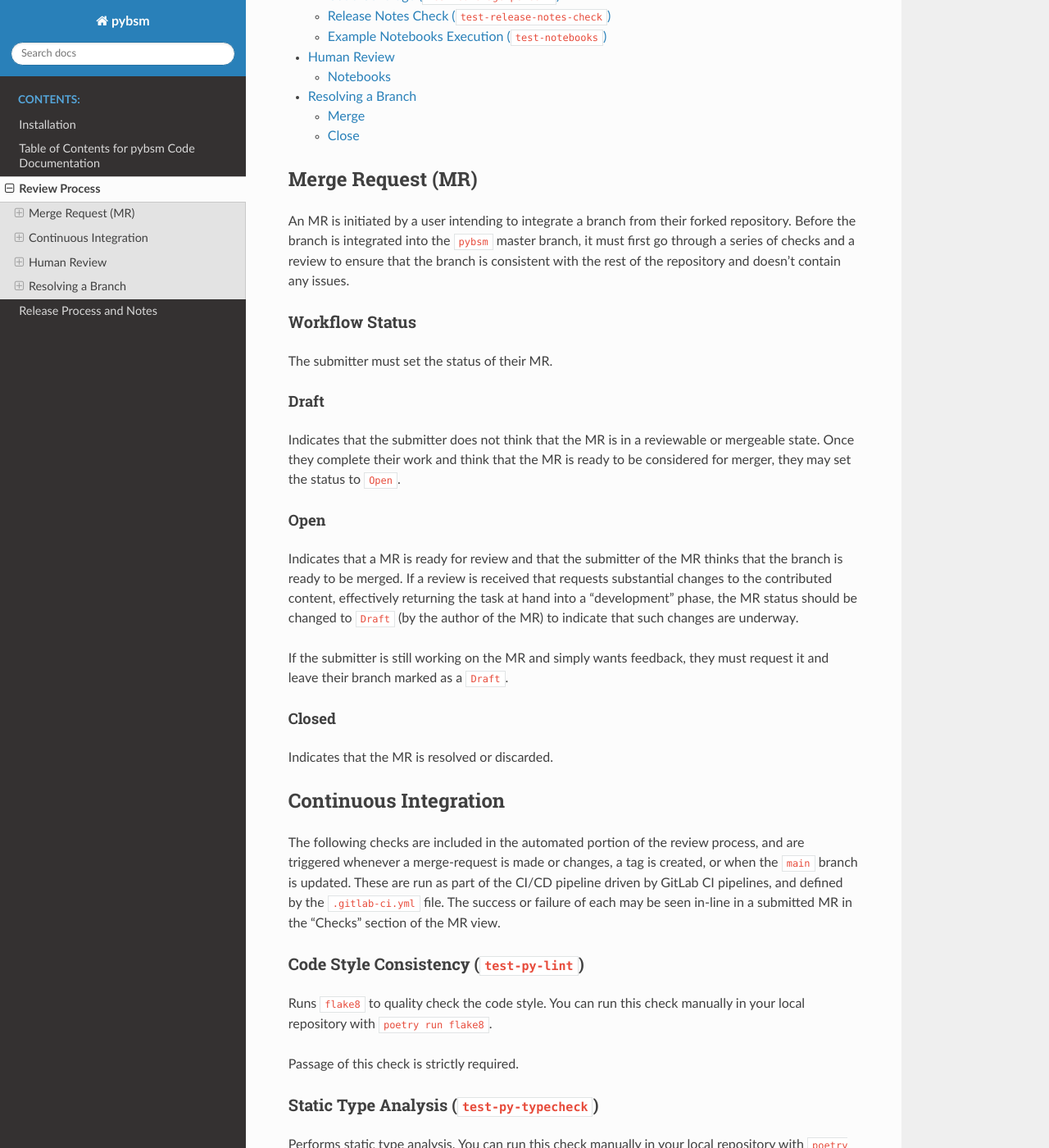
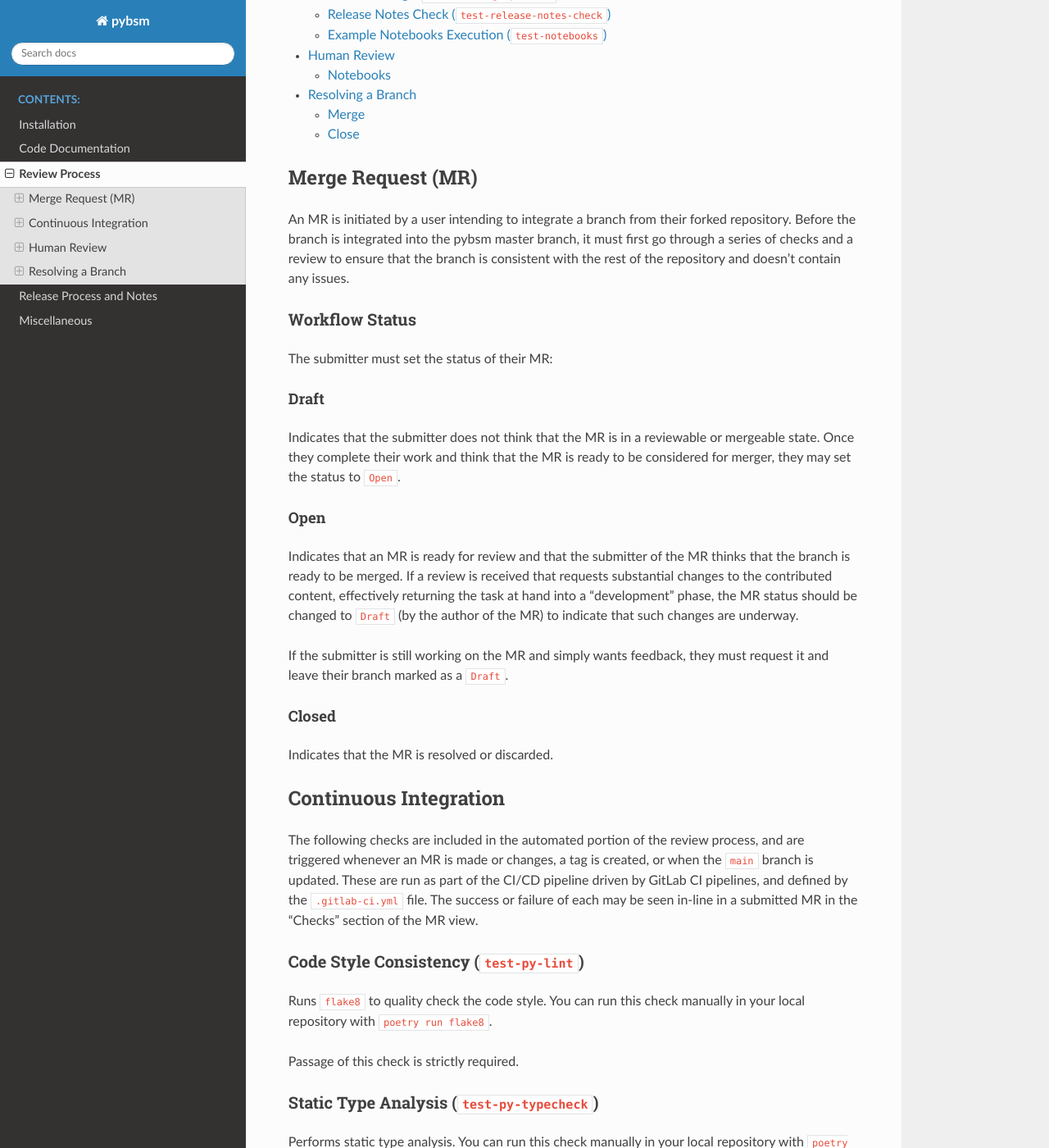
Before and after one commit to Kitware/pybsm, a Sphinx documentation site: the page built from docs/review_process.rst, in a window 1280 px wide and 1400 px high, scrolled down 604 px. Shown: the whole window at 82% size. Built offline with Sphinx 7.4.7 and the Read the Docs theme 2.0.0, drawn with Linux system fonts in a browser that asks for light colours; some of the changed text lies outside the part shown.

Commit message:
Apply style guidelines to docs, docstrings, and notebook

```diff
--- a/docs/functionality.rst
+++ b/docs/functionality.rst
@@ -1,5 +1,7 @@
-Table of Contents for pybsm Code Documentation
+Code Documentation
 ==============================================
+
+The following sections provide documentation of the pyBSM functions:
 
 .. toctree::
    :maxdepth: 2
--- a/docs/index.rst
+++ b/docs/index.rst
@@ -3,7 +3,7 @@
    You can adapt this file completely to your liking, but it should at least
    contain the root `toctree` directive.
 
-Welcome to pybsm's documentation!
+Welcome to pyBSM's documentation!
 =================================
 .. toctree::
    :maxdepth: 2
@@ -13,9 +13,10 @@ Welcome to pybsm's documentation!
    functionality
    review_process
    releasing
+   miscellaneous
 
 
-Indices and tables
+Indices and Tables
 ==================
 
 * :ref:`genindex`
--- a/docs/installation.rst
+++ b/docs/installation.rst
@@ -44,7 +43,7 @@ Quick Start
 Installing Python Dependencies
 ^^^^^^^^^^^^^^^^^^^^^^^^^^^^^^
 This project uses `Poetry`_ for dependency management, environment consistency,
-package building, version management, and publishing to PYPI.
+package building, version management, and publishing to PyPI.
 Dependencies are `abstractly defined`_ in the :file:`pyproject.toml` file, as
 well as `specifically pinned versions`_ in the :file:`poetry.lock` file, both
 of which can be found in the root of the source tree.
--- a/docs/review_process.rst
+++ b/docs/review_process.rst
@@ -1,12 +1,12 @@
 Review Process
 **************
 
-The process for reviewing and integrating branches into ``pybsm`` is described
+The process for reviewing and integrating branches into pybsm is described
 below.
 
-For guidelines on contributing to ``pybsm``, see ``CONTRIBUTING.md``.
+For guidelines on contributing, see ``CONTRIBUTING.md``.
 
-For guidelines on the release process for ``pybsm``, see `Release Process and
+For guidelines on the release process, see `Release Process and
 Notes`_.
 
 .. _`Release Process and Notes`: release_process.html
@@ -18,13 +18,13 @@ Merge Request (MR)
 ==================
 An MR is initiated by a user intending to integrate a branch from their forked
 repository.
-Before the branch is integrated into the ``pybsm`` master branch, it must
+Before the branch is integrated into the pybsm master branch, it must
 first go through a series of checks and a review to ensure that the branch is
 consistent with the rest of the repository and doesn't contain any issues.
 
 Workflow Status
 ---------------
-The submitter must set the status of their MR.
+The submitter must set the status of their MR:
 
 Draft
 ^^^^^
@@ -35,7 +35,7 @@ for merger, they may set the status to ``Open``.
 
 Open
 ^^^^
-Indicates that a MR is ready for review and that the submitter of the MR thinks
+Indicates that an MR is ready for review and that the submitter of the MR thinks
 that the branch is ready to be merged.
 If a review is received that requests substantial changes to the contributed
 content, effectively returning the task at hand into a "development" phase, the
@@ -53,7 +53,7 @@ Indicates that the MR is resolved or discarded.
 Continuous Integration
 ======================
 The following checks are included in the automated portion of the review
-process, and are triggered whenever a merge-request is made or changes, a tag is
+process, and are triggered whenever an MR is made or changes, a tag is
 created, or when the ``main`` branch is updated.
 These are run as part of the CI/CD pipeline driven by GitLab CI pipelines, and
 defined by the :file:`.gitlab-ci.yml` file.
@@ -78,7 +78,7 @@ Passage of this check is strictly required.
 
 Documentation Build (``test-docs-build``)
 -----------------------------------------
-Performs a build of our sphinx documentation.
+Performs a build of our Sphinx documentation.
 
 Passage of this check is strictly required.
 
@@ -130,7 +130,7 @@ be marked as a ``Draft``.
 Once the MR is in a mergeable state, it will need to undergo a final review to
 ensure that there are no outstanding issues.
 
-If a MR is not a draft and has an appropriate amount of approving reviews, it
+If an MR is not a draft and has an appropriate amount of approving reviews, it
 may be merged at any time.
 
 Notebooks
@@ -149,12 +149,12 @@ Resolving a Branch
 
 Merge
 -----
-Once a MR receives an approving review and is no longer marked as a ``Draft``,
+Once an MR receives an approving review and is no longer marked as a ``Draft``,
 the repository maintainers can merge it, closing the merge request.
 It is recommended that the submitter delete their branch after the MR is
 merged.
 
 Close
 -----
-If it is decided that the MR will not be integrated into ``pybsm``, then
+If it is decided that the MR will not be integrated into pybsm, then
 it can be closed through GitLab.
```
Also changed, not shown: other parts of docs/installation.rst (+1 -2 lines), README.md (+2 -2 lines), docs/miscellaneous.rst (added, +9 -0 lines), docs/miscellaneous/style_sheet.rst (added, +27 -0 lines), docs/release_notes/pending_release.rst (+8 -7 lines), docs/release_process.rst (+14 -12 lines), 2 other files.
